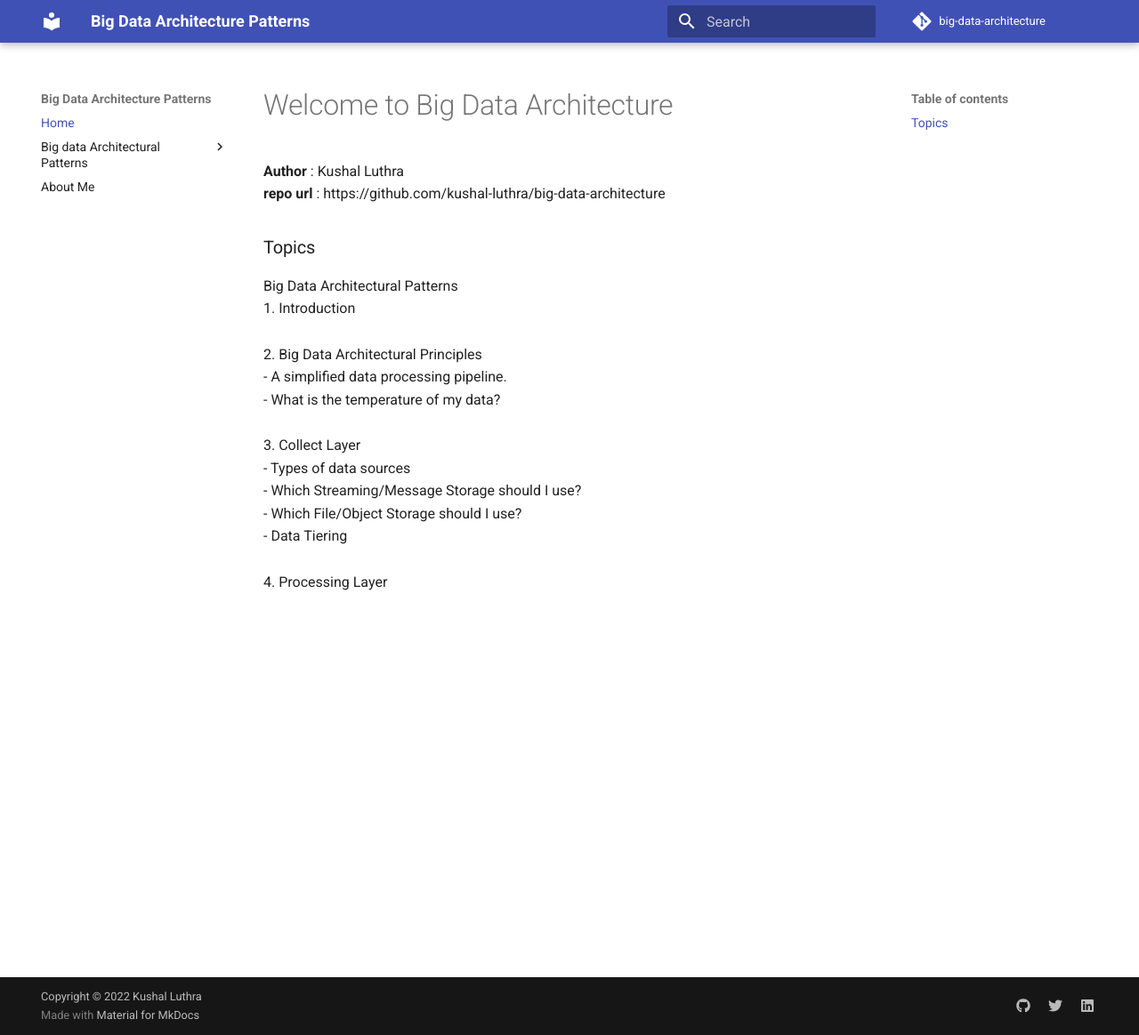
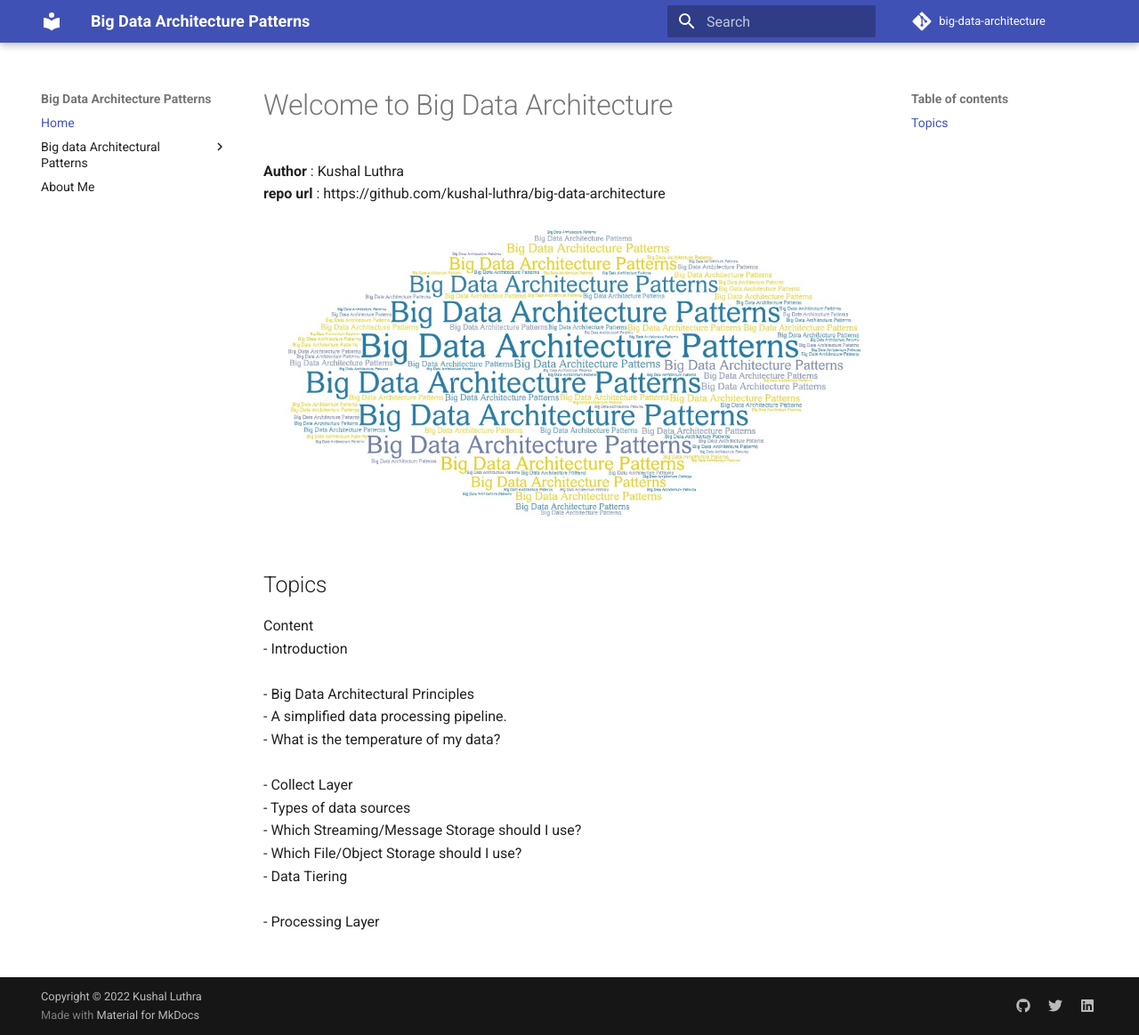
Before and after one commit to kushal-luthra/big-data-architecture, an MkDocs documentation site: the page built from docs/index.md, in a window 1280 px wide and 1164 px high. Shown: the whole window at 89% size. Built offline with MkDocs 1.6.1 and Material for MkDocs 9.7.7, drawn with Linux system fonts in a browser that asks for light colours; comment, search, counter and statistics services are not loaded.

Commit message:
adding Home page

```diff
--- a/docs/index.md
+++ b/docs/index.md
@@ -4,15 +4,17 @@
 **repo url** : https://github.com/kushal-luthra/big-data-architecture
 
 
-### Topics
-Big Data Architectural Patterns<br>
-1. Introduction<br><br>
-2. Big Data Architectural Principles<br>
+![](images/Front_page.jpeg)
+
+## Topics
+Content <br>
+- Introduction <br><br>
+- Big Data Architectural Principles<br>
    - A simplified data processing pipeline.<br>
    - What is the temperature of my data?<br><br>
-3. Collect Layer<br>
+- Collect Layer<br>
    - Types of data sources<br>
    - Which Streaming/Message Storage should I use?<br>
    - Which File/Object Storage should I use?<br>
    - Data Tiering<br><br>
-4. Processing Layer<br><br>
+- Processing Layer<br><br>
```
Also changed, not shown: README.md (+2 -1 lines), docs/images/Front_page.jpeg (added), 1 other file.
